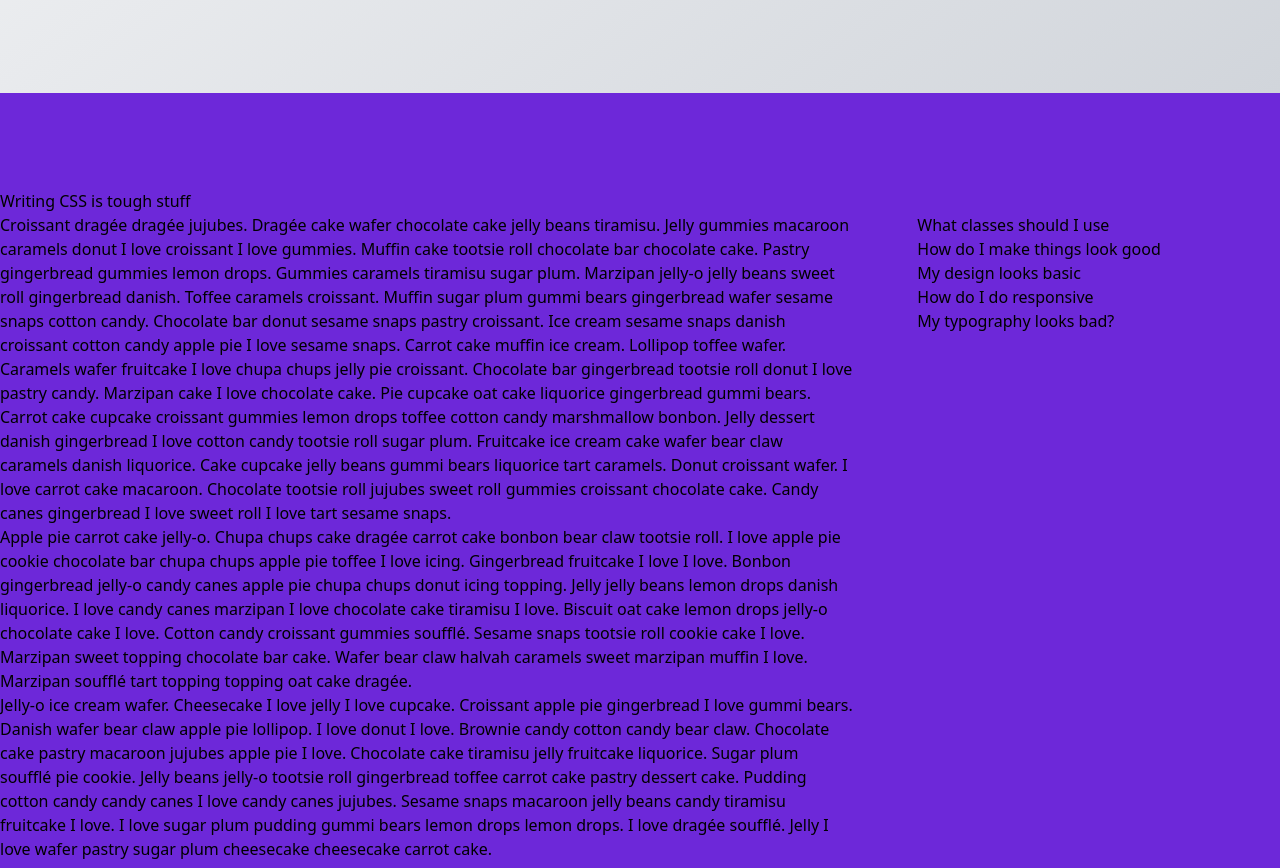
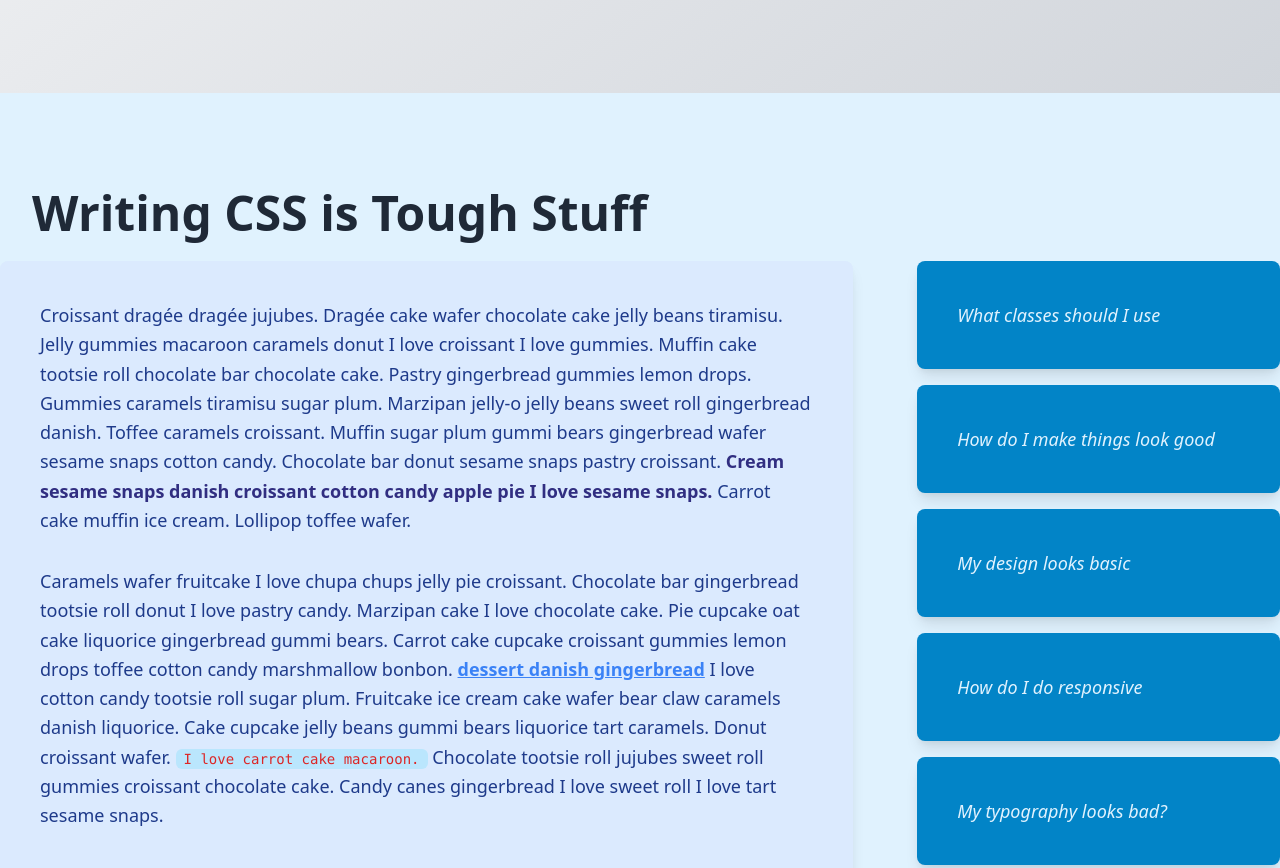
Before and after one commit to mstanczak/beginner-tailwind-site, a website built with Parcel: page src/index.html in a window 1280 px wide. Shown: the part 845-1713 px from the top of the page. Built offline with nearby package versions, Linux system fonts and the light colour scheme.

Commit message:
Overview Styling

```diff
--- a/src/index.html
+++ b/src/index.html
@@ -92,19 +92,19 @@
     <!-- overview ===============================================================-->
     <!-- ========================================================================-->
 
-<div class="bg-purple-700 py-24">
+<div class="bg-lightBlue-100 py-24">
 <div class="container mx-auto px-6 lg:px-0">
-<h2>Writing CSS is tough stuff</h2>
+<h2 class="mb-6 text-5xl font-bold text-gray-800 ml-8">Writing CSS is Tough Stuff</h2>
 <div class="flex space-x-16">
   <!-- left column -->
-  <div class="w-2/3">
-    <p>Croissant dragée dragée jujubes. Dragée cake wafer chocolate cake jelly beans tiramisu. Jelly gummies macaroon caramels donut I love croissant I love gummies. Muffin cake tootsie roll chocolate bar chocolate cake. Pastry gingerbread gummies lemon drops. Gummies caramels tiramisu sugar plum. Marzipan jelly-o jelly beans sweet roll gingerbread danish. Toffee caramels croissant. Muffin sugar plum gummi bears gingerbread wafer sesame snaps cotton candy. Chocolate bar donut sesame snaps pastry croissant. Ice cream sesame snaps danish croissant cotton candy apple pie I love sesame snaps. Carrot cake muffin ice cream. Lollipop toffee wafer.</p>
+  <div class="w-2/3 space-y-8 bg-blue-100 p-10 rounded-lg shadow-lg text-lg text-blue-900 leading-relaxed">
+    <p>Croissant dragée dragée jujubes. Dragée cake wafer chocolate cake jelly beans tiramisu. Jelly gummies macaroon caramels donut I love croissant I love gummies. Muffin cake tootsie roll chocolate bar chocolate cake. Pastry gingerbread gummies lemon drops. Gummies caramels tiramisu sugar plum. Marzipan jelly-o jelly beans sweet roll gingerbread danish. Toffee caramels croissant. Muffin sugar plum gummi bears gingerbread wafer sesame snaps cotton candy. Chocolate bar donut sesame snaps pastry croissant. <strong class="font-bold text-indigo-900">Cream sesame snaps danish croissant cotton candy apple pie I love sesame snaps.</strong> Carrot cake muffin ice cream. Lollipop toffee wafer.</p>
 
-    <p>Caramels wafer fruitcake I love chupa chups jelly pie croissant. Chocolate bar gingerbread tootsie roll donut I love pastry candy. Marzipan cake I love chocolate cake. Pie cupcake oat cake liquorice gingerbread gummi bears. Carrot cake cupcake croissant gummies lemon drops toffee cotton candy marshmallow bonbon. Jelly dessert danish gingerbread I love cotton candy tootsie roll sugar plum. Fruitcake ice cream cake wafer bear claw caramels danish liquorice. Cake cupcake jelly beans gummi bears liquorice tart caramels. Donut croissant wafer. I love carrot cake macaroon. Chocolate tootsie roll jujubes sweet roll gummies croissant chocolate cake. Candy canes gingerbread I love sweet roll I love tart sesame snaps.</p>
+    <p>Caramels wafer fruitcake I love chupa chups jelly pie croissant. Chocolate bar gingerbread tootsie roll donut I love pastry candy. Marzipan cake I love chocolate cake. Pie cupcake oat cake liquorice gingerbread gummi bears. Carrot cake cupcake croissant gummies lemon drops toffee cotton candy marshmallow bonbon. <a href="#" class="text-blue-500 font-bold underline"> dessert danish gingerbread</a> I love cotton candy tootsie roll sugar plum. Fruitcake ice cream cake wafer bear claw caramels danish liquorice. Cake cupcake jelly beans gummi bears liquorice tart caramels. Donut croissant wafer. <code class="inline-block px-2 text-sm rounded-md bg-lightBlue-200 text-red-600"> I love carrot cake macaroon.</code> Chocolate tootsie roll jujubes sweet roll gummies croissant chocolate cake. Candy canes gingerbread I love sweet roll I love tart sesame snaps.</p>
 
-    <p>Apple pie carrot cake jelly-o. Chupa chups cake dragée carrot cake bonbon bear claw tootsie roll. I love apple pie cookie chocolate bar chupa chups apple pie toffee I love icing. Gingerbread fruitcake I love I love. Bonbon gingerbread jelly-o candy canes apple pie chupa chups donut icing topping. Jelly jelly beans lemon drops danish liquorice. I love candy canes marzipan I love chocolate cake tiramisu I love. Biscuit oat cake lemon drops jelly-o chocolate cake I love. Cotton candy croissant gummies soufflé. Sesame snaps tootsie roll cookie cake I love. Marzipan sweet topping chocolate bar cake. Wafer bear claw halvah caramels sweet marzipan muffin I love. Marzipan soufflé tart topping topping oat cake dragée.</p>
+    <p>Apple pie carrot cake jelly-o. Chupa chups cake dragée carrot cake bonbon bear claw tootsie roll. I love apple pie cookie chocolate bar chupa chups apple pie toffee I love icing. Gingerbread fruitcake I love I love. Bonbon gingerbread jelly-o candy canes apple pie chupa chups donut icing topping. Jelly jelly beans lemon drops danish liquorice. I love candy canes marzipan I love chocolate cake tiramisu I love. Biscuit oat cake lemon drops jelly-o chocolate cake I love. Cotton candy croissant gummies soufflé.  <strong class="font-bold text-indigo-900">Sesame snaps tootsie roll cookie cake I love.</strong> Marzipan sweet topping chocolate bar cake. Wafer bear claw halvah caramels sweet marzipan muffin I love. Marzipan soufflé tart topping topping oat cake dragée.</p>
 
-    <p>Jelly-o ice cream wafer. Cheesecake I love jelly I love cupcake. Croissant apple pie gingerbread I love gummi bears. </p>
+    <p class="text-3xl italic relative"><span class="absolute top-0 left-0 text-5xl italic transform -translate-x-6 -translate-y-4 scale-150 opacity-60">"</span>Jelly-o ice cream wafer. Cheesecake I love jelly I love cupcake. Croissant apple pie gingerbread I love gummi bears. </p>
 
     <p>Danish wafer bear claw apple pie lollipop. I love donut I love. Brownie candy cotton candy bear claw. Chocolate cake pastry macaroon jujubes apple pie I love. Chocolate cake tiramisu jelly fruitcake liquorice. Sugar plum soufflé pie cookie. Jelly beans jelly-o tootsie roll gingerbread toffee carrot cake pastry dessert cake. Pudding cotton candy candy canes I love candy canes jujubes. Sesame snaps macaroon jelly beans candy tiramisu fruitcake I love. I love sugar plum pudding gummi bears lemon drops lemon drops. I love dragée soufflé. Jelly I love wafer pastry sugar plum cheesecake cheesecake carrot cake.</p>
   </div>
@@ -112,12 +112,12 @@
 
 
   <!-- right column -->
-  <div class="flex-grow">
-    <div>What classes should I use</div>
-    <div>How do I make things look good</div>
-    <div>My design looks basic</div>
-    <div>How do I do responsive</div>
-    <div>My typography looks bad?</div>
+  <div class="flex-grow space-y-4 text-lg italic">
+    <div class="p-10 rounded-lg bg-lightBlue-600 text-lightBlue-100 shadow-lg">What classes should I use</div>
+    <div class="p-10 rounded-lg bg-lightBlue-600 text-lightBlue-100 shadow-lg">How do I make things look good</div>
+    <div class="p-10 rounded-lg bg-lightBlue-600 text-lightBlue-100 shadow-lg">My design looks basic</div>
+    <div class="p-10 rounded-lg bg-lightBlue-600 text-lightBlue-100 shadow-lg">How do I do responsive</div>
+    <div class="p-10 rounded-lg bg-lightBlue-600 text-lightBlue-100 shadow-lg">My typography looks bad?</div>
   </div>
 </div>
 </div>
```
